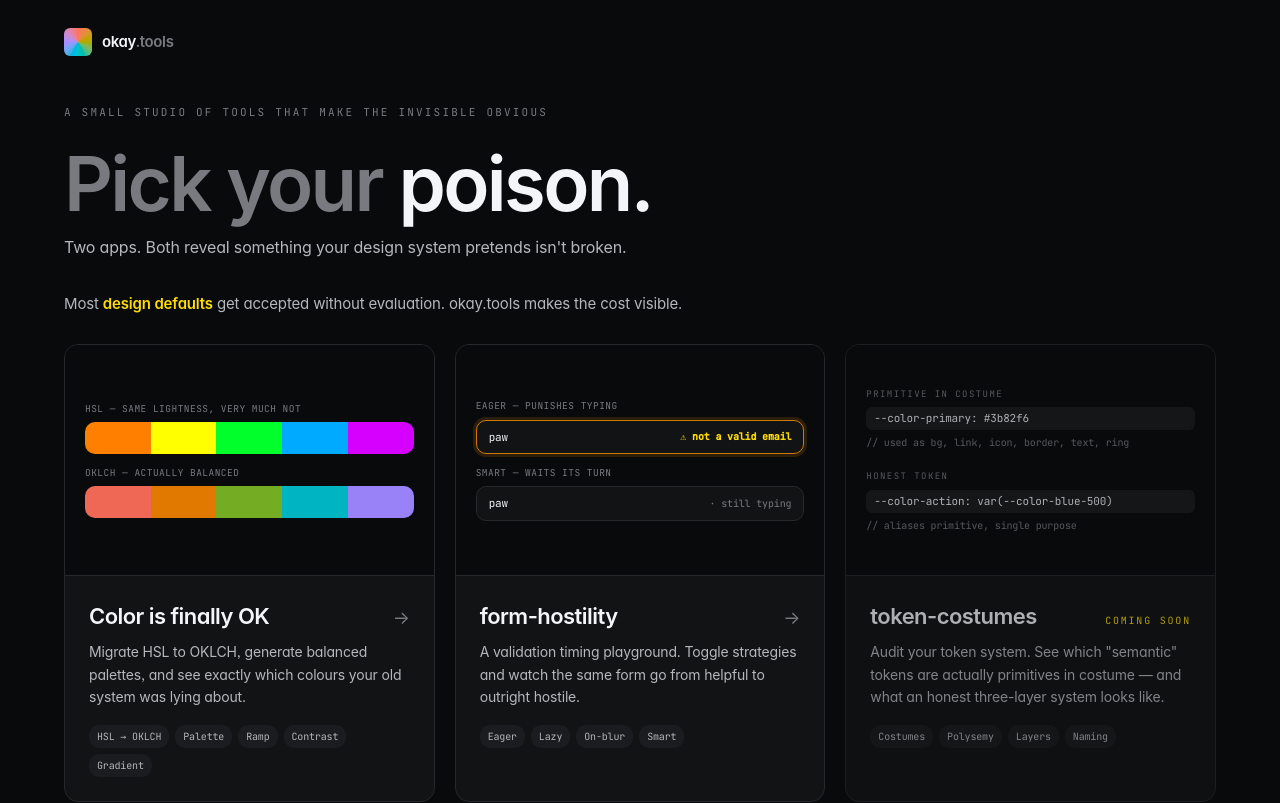
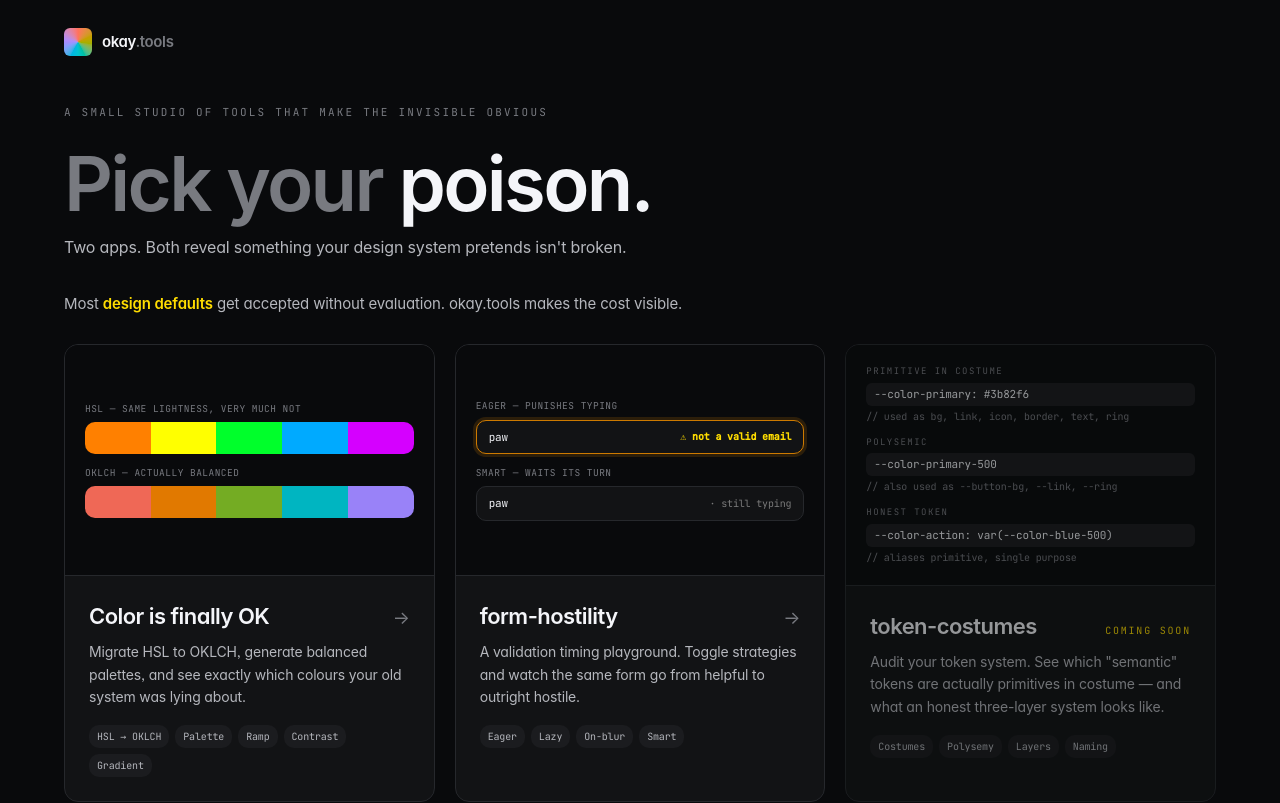
Before and after one commit to pawelklasa/okay-tools, a React (Vite) app: page /#/ in a window 1280 px wide. Shown: the top 803 px of the page. Built offline with nearby package versions, Linux system fonts and the light colour scheme; a web font is replaced by a local one.

Commit message:
feat(landing): mute token-costumes card, add polysemic row, fix smart-state colour

```diff
--- a/src/pages/BrandHome.tsx
+++ b/src/pages/BrandHome.tsx
@@ -251,7 +251,7 @@ function FormsAppCard() {
           </p>
           <div className="rounded border border-[var(--color-border)] bg-[var(--color-surface)] px-3 py-2 flex items-center justify-between">
             <span className="mono text-[11px] text-[var(--color-fg)]">paw</span>
-            <span className="mono text-[10px] text-[var(--color-fg-dim)]">· still typing</span>
+            <span className="mono text-[10px] text-[oklch(0.58_0_0)]">· still typing</span>
           </div>
         </div>
       </div>
@@ -289,11 +289,11 @@ function FormsAppCard() {
 function TokenCostumesCard() {
   return (
     <div
-      className="relative rounded-[var(--radius-lg)] bg-[var(--color-surface)] border border-[var(--color-border)] overflow-hidden flex flex-col opacity-70"
+      className="relative rounded-[var(--radius-lg)] bg-[var(--color-surface)] border border-[var(--color-border)] overflow-hidden flex flex-col opacity-60"
     >
       {/* Preview: code listing with annotations — reads as a CSS snippet, not form fields */}
-      <div className="aspect-[16/10] bg-[var(--color-bg)] border-b border-[var(--color-border)] p-5 flex flex-col justify-center gap-5">
-        <div className="flex flex-col gap-1.5">
+      <div className="aspect-[16/10] bg-[var(--color-bg)] border-b border-[var(--color-border)] p-5 flex flex-col justify-center gap-3">
+        <div className="flex flex-col gap-1">
           <p className="mono text-[9px] uppercase tracking-[0.16em] text-[var(--color-fg-dim)]">
             Primitive in costume
           </p>
@@ -304,7 +304,18 @@ function TokenCostumesCard() {
             // used as bg, link, icon, border, text, ring
           </p>
         </div>
-        <div className="flex flex-col gap-1.5">
+        <div className="flex flex-col gap-1">
+          <p className="mono text-[9px] uppercase tracking-[0.16em] text-[var(--color-fg-dim)]">
+            Polysemic
+          </p>
+          <code className="mono text-[11px] leading-snug text-[var(--color-fg)] bg-[var(--color-surface-2)] px-2 py-1 rounded-sm break-all">
+            --color-primary-500
+          </code>
+          <p className="mono text-[10px] leading-snug text-[var(--color-fg-dim)]">
+            // also used as --button-bg, --link, --ring
+          </p>
+        </div>
+        <div className="flex flex-col gap-1">
           <p className="mono text-[9px] uppercase tracking-[0.16em] text-[var(--color-fg-dim)]">
             Honest token
           </p>
```
